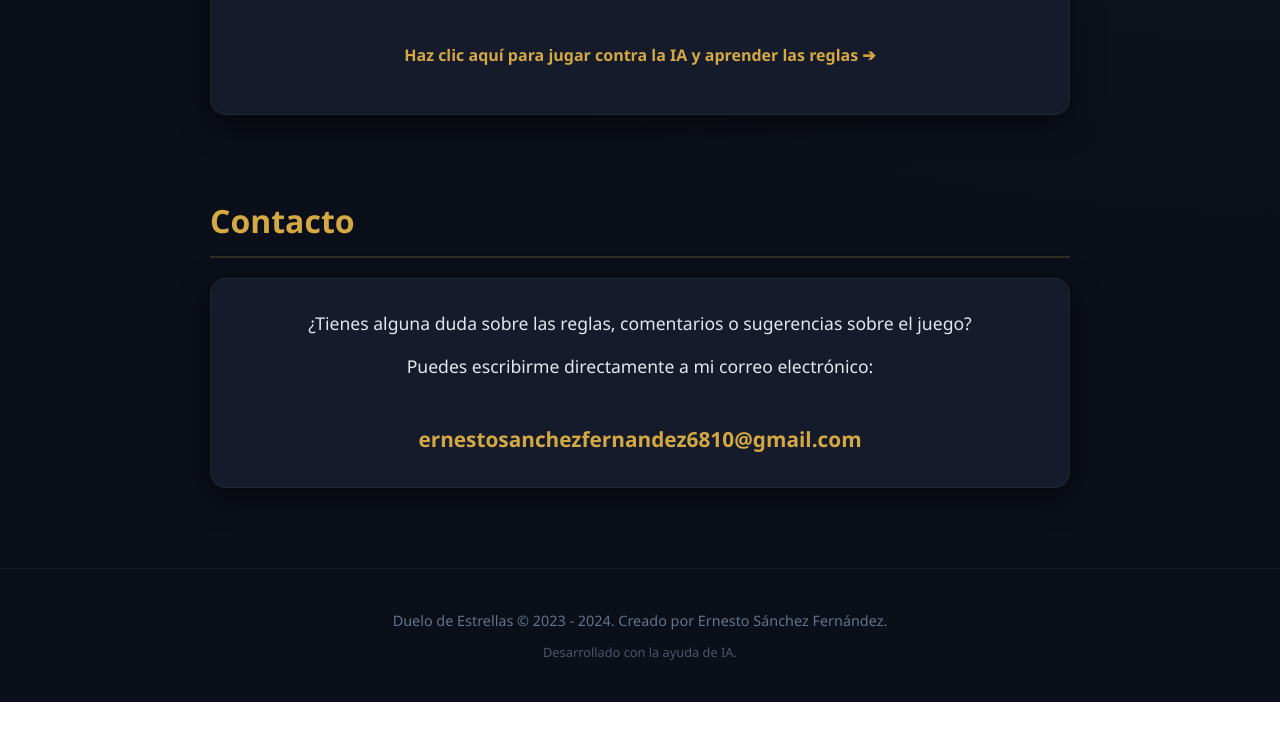
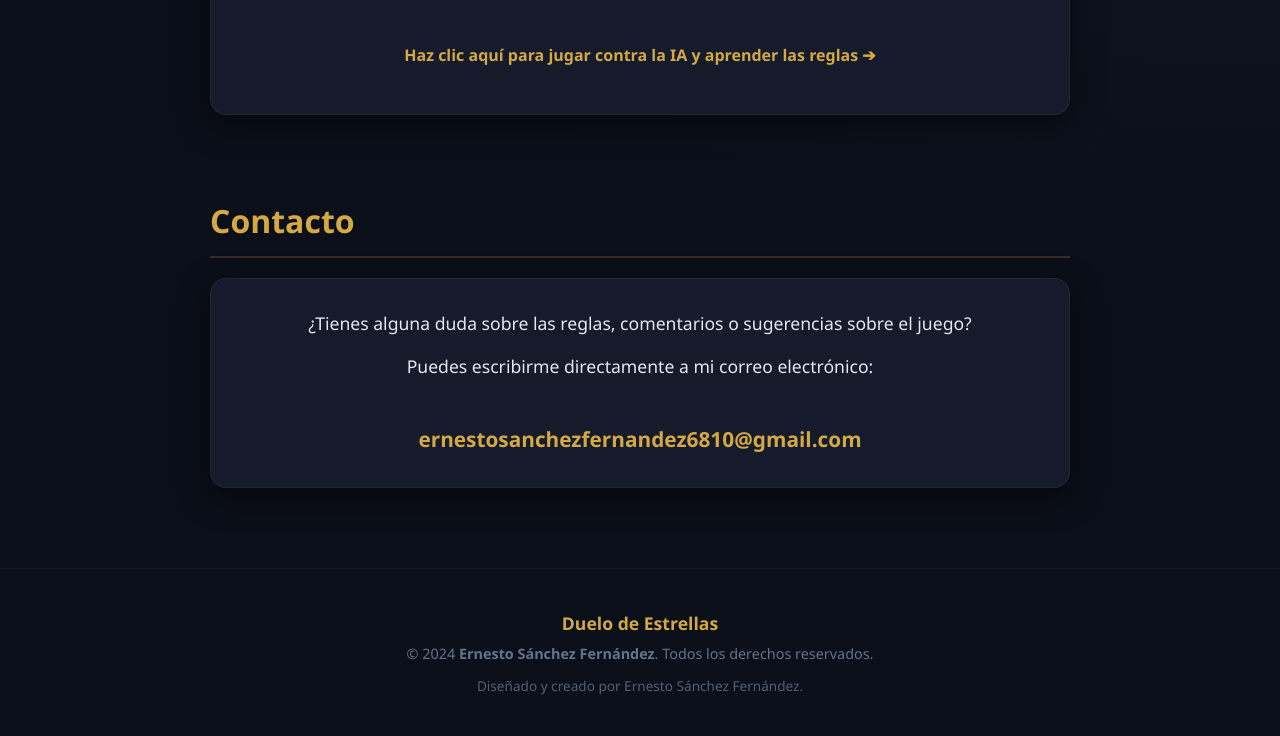
Before and after one commit to ErSanFer/mi-web-de-prueba, a plain HTML site: page index.html in a window 1280 px wide. Shown: the part 1562-2298 px from the top of the page. Before the commit the page ends 2264 px from the top, so only its background shows below. Drawn offline with Linux system fonts and the light colour scheme.

Commit message:
Update index.html

```diff
--- a/index.html
+++ b/index.html
@@ -269,10 +269,10 @@
         </section>
     </main>
 
-    <footer>
-        <p>Duelo de Estrellas &copy; 2023 - 2024. Creado por Ernesto Sánchez Fernández.</p>
-        <p style="margin-top: 10px; font-size: 0.8rem; opacity: 0.7;">Desarrollado con la ayuda de IA.</p>
+        <footer>
+        <p style="font-size: 1.1rem; color: var(--gold); font-weight: bold; margin-bottom: 5px;">Duelo de Estrellas</p>
+        <p>&copy; 2024 <strong>Ernesto Sánchez Fernández</strong>. Todos los derechos reservados.</p>
+        <p style="margin-top: 10px; font-size: 0.85rem; opacity: 0.8;">Diseñado y creado por Ernesto Sánchez Fernández.</p>
     </footer>
-
 </body>
 </html>
```
